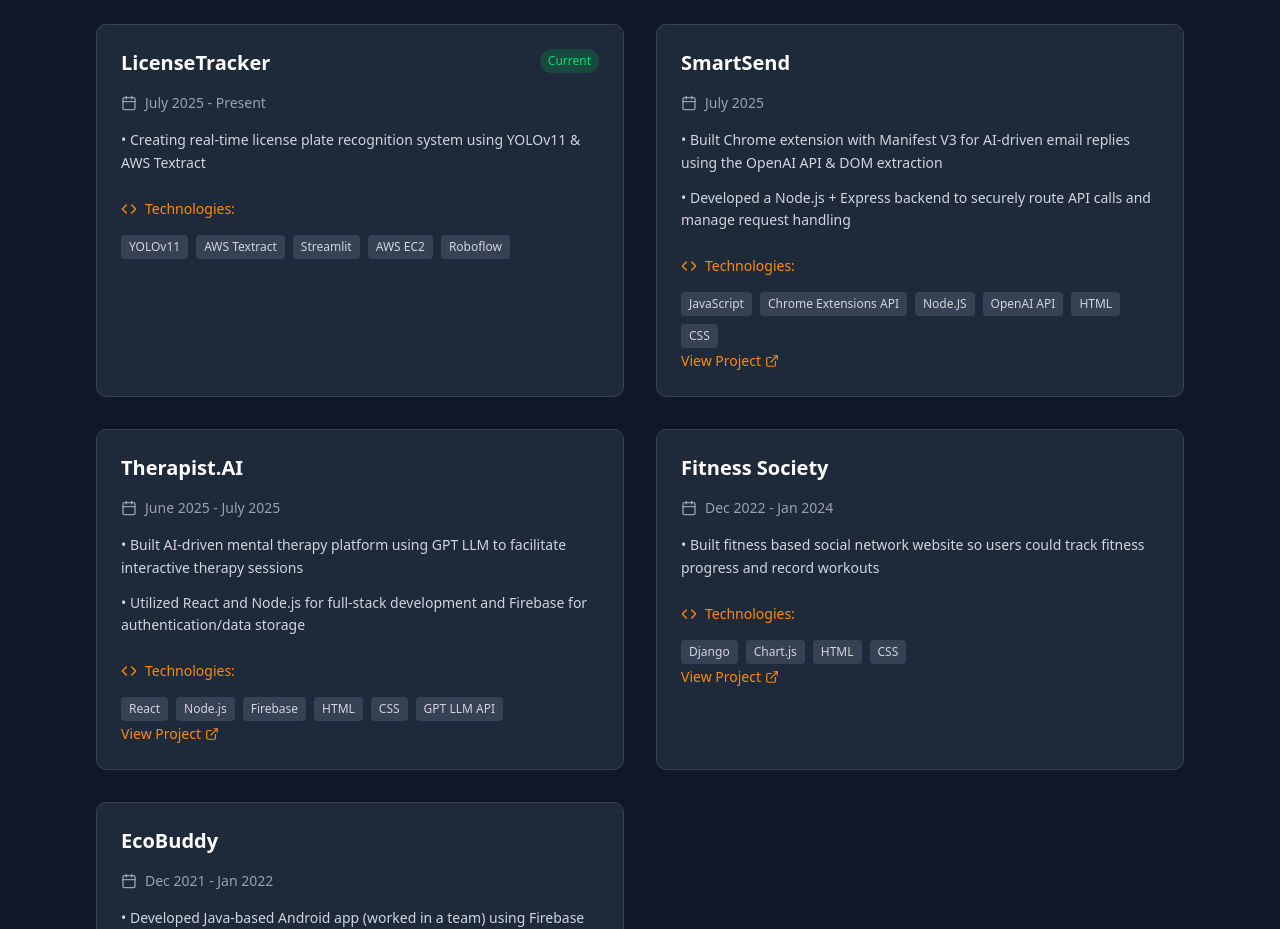
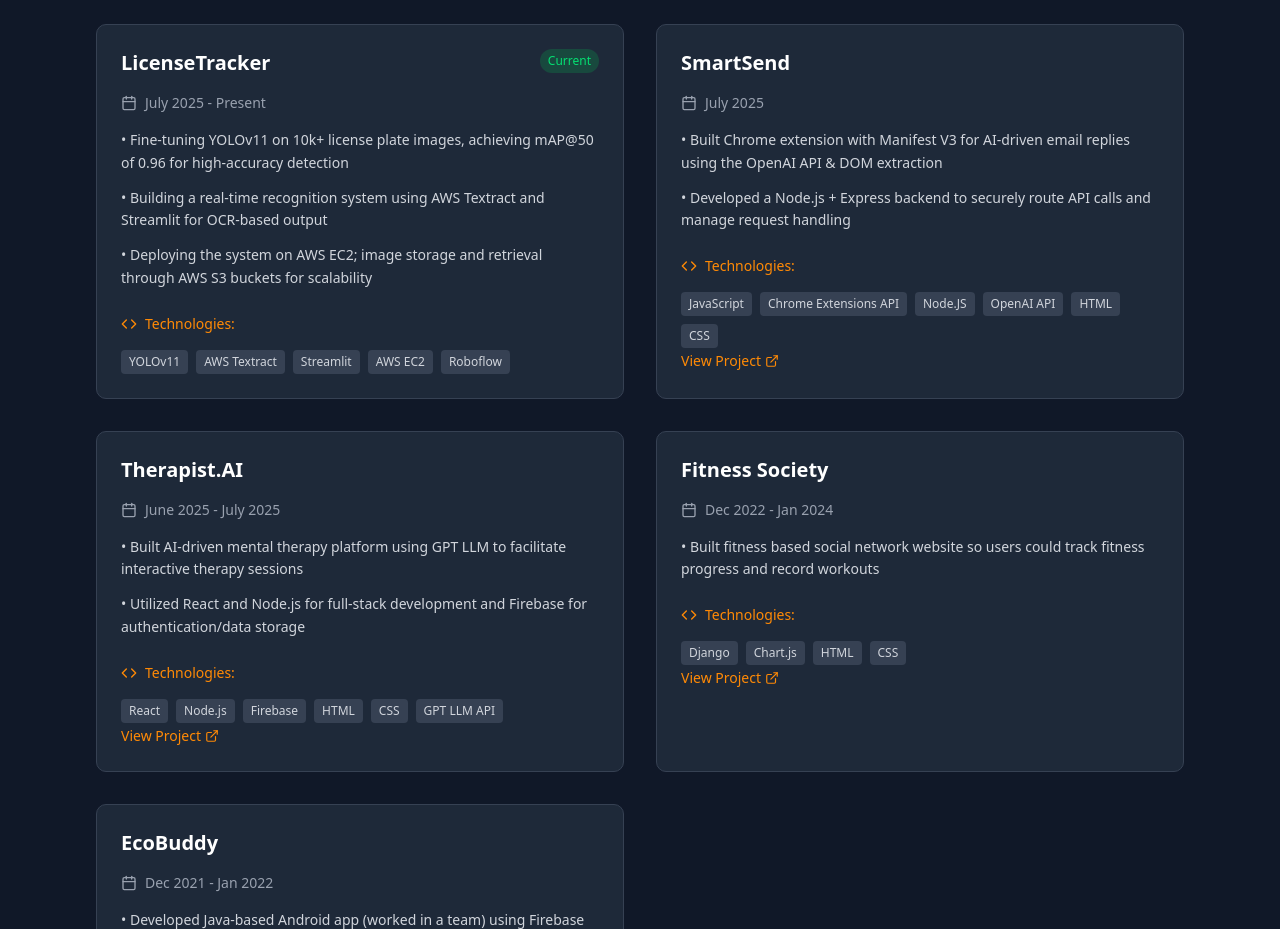
Before and after one commit to akashdanda/PersonalWebsite, a Next.js app: page / in a window 1280 px wide. Shown: the part 1740-2669 px from the top of the page. Built offline with nearby package versions, Linux system fonts and the light colour scheme.

Commit message:
Resume Update

```diff
--- a/data/projects.ts
+++ b/data/projects.ts
@@ -14,7 +14,9 @@
     duration: "July 2025 - Present",
     current: true,
     description: [
-      "Creating real-time license plate recognition system using YOLOv11 & AWS Textract",
+      "Fine-tuning YOLOv11 on 10k+ license plate images, achieving mAP@50 of 0.96 for high-accuracy detection",
+      "Building a real-time recognition system using AWS Textract and Streamlit for OCR-based output",
+      "Deploying the system on AWS EC2; image storage and retrieval through AWS S3 buckets for scalability",
     ],
   },
   {
```
Also changed, not shown: 1 other file (tests, documents, lock files or other folders).
